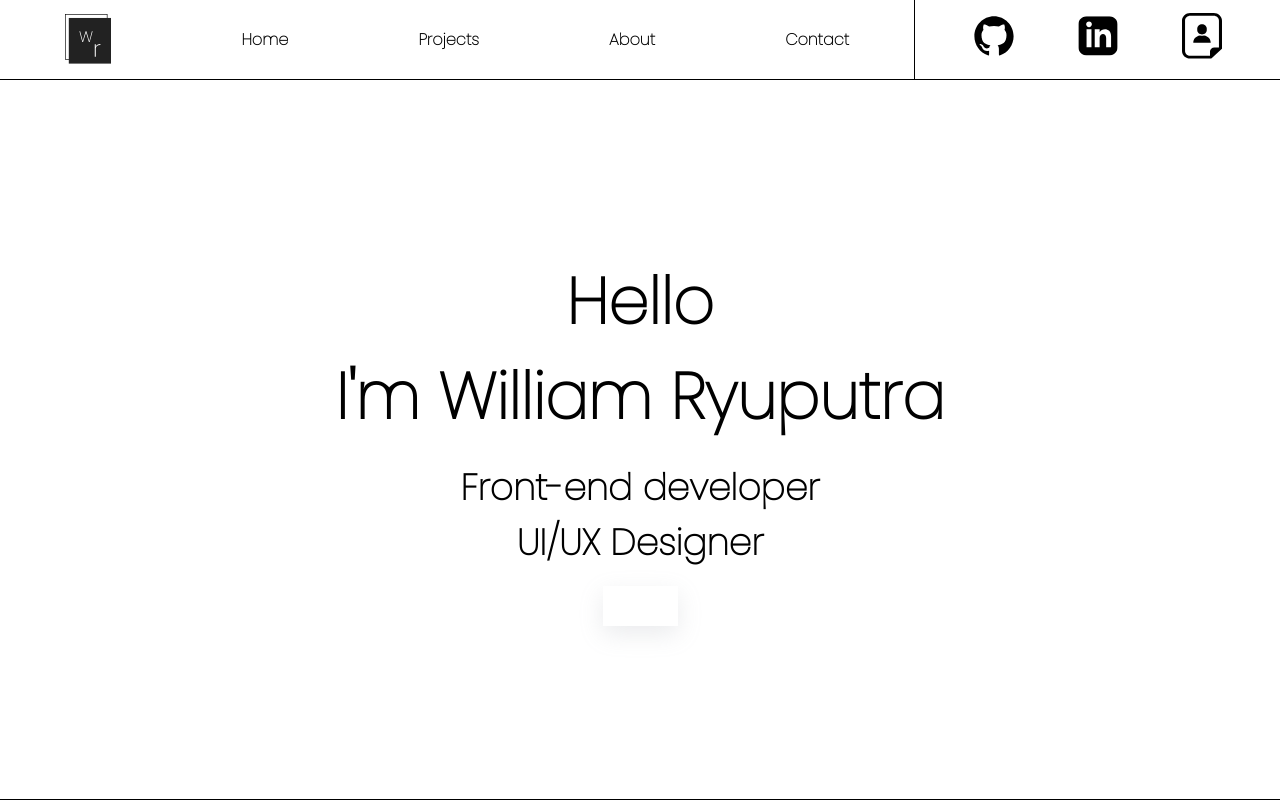
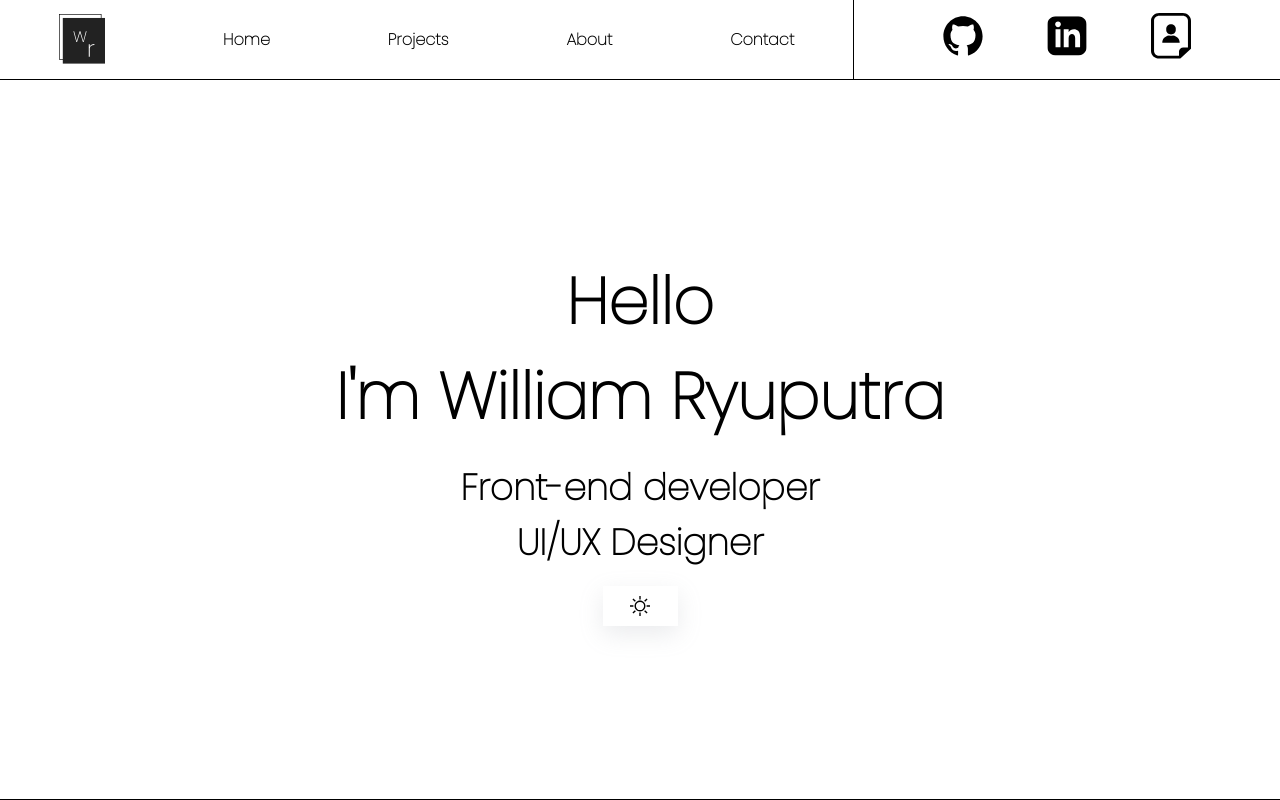
Before and after one commit to pigeonsarecheesecake/new-portfolio, a React app in the folder new-portfolio/: page / in a window 1280 px wide. Shown: the top 800 px of the page. Built offline with nearby package versions, Linux system fonts and the light colour scheme.

Commit message:
Finishes home page

```diff
--- a/new-portfolio/src/Components/Home/Home.scss
+++ b/new-portfolio/src/Components/Home/Home.scss
@@ -12,6 +12,7 @@
     text-align: center;
 }
 
+// Desktop
 @media screen and (min-width: 992px){
     .home-page{
         height: 90vh;
--- a/new-portfolio/src/Components/NavigationBar/NavigationBar.js
+++ b/new-portfolio/src/Components/NavigationBar/NavigationBar.js
@@ -13,10 +13,7 @@ export default function NavigationBar({logo, mode}) {
           <a>About</a>
           <a>Contact</a>
         </div>
-
-        <div className={`socials ${mode}`}>
-          <Socials mode={mode}/>
-        </div>
+        <Socials mode={mode}/>
    </div>
   )
 }
--- a/new-portfolio/src/Components/NavigationBar/NavigationBar.scss
+++ b/new-portfolio/src/Components/NavigationBar/NavigationBar.scss
@@ -1,7 +1,8 @@
 @import "../../Styles/mixins";
+// Navigation bar
 .navigation-bar{
     display: grid;
-    grid-template-columns: 2.5fr 1fr;
+    grid-template-columns: 1fr 1fr 1fr;
     width: 100%;
     height: 10vh;
     position: fixed;
@@ -15,17 +16,11 @@
     border-bottom: 1px solid white;
 }
 
+// Menu (logo and links)
 .menu{
     display: flex;
     align-items: center;
     justify-content: space-around;
-
+    grid-column-start: 1;
+    grid-column-end: 3;
 }
-
-.socials.light{
-    border-left: 1px solid black;
-}
-
-.socials.dark{
-    border-left: 1px solid white;
-}
--- /dev/null
+++ b/new-portfolio/src/Components/Projects/ProjectsList.js
@@ -0,0 +1,4 @@
+export const projects = [
+    {name:"Weather-app",
+    desc: "This web-app displays the current weather and the 5 day weather forecast for cities. Built with React, HTML, JavaScript, CSS"
+}];
--- a/new-portfolio/src/Components/Socials/Socials.js
+++ b/new-portfolio/src/Components/Socials/Socials.js
@@ -2,7 +2,7 @@ import React from "react";
 import "./Socials.css"
 export default function Socials({mode}){
     return(
-        <div className={`socials-svg-container ${mode}`}>
+        <div className={`socials ${mode}`}>
             <a href="https://github.com/pigeonsarecheesecake" target="_blank" rel="noopener noreferrer" className="social">
                 <svg width="40" height="40" viewBox="0 0 50 51" fill="none" xmlns="http://www.w3.org/2000/svg"><path d="M25 0.23494C11.1958 0.23494 0 11.7117 0 25.8669C0 37.192 7.1625 46.7998 17.0979 50.1896C18.3458 50.4267 18.75 49.6321 18.75 48.9571V44.1853C11.7958 45.736 10.3479 41.1607 10.3479 41.1607C9.21042 38.1981 7.57083 37.4099 7.57083 37.4099C5.30208 35.8186 7.74375 35.8527 7.74375 35.8527C10.2542 36.0322 11.575 38.495 11.575 38.495C13.8042 42.4124 17.4229 41.2803 18.85 40.6246C19.0729 38.9692 19.7208 37.8371 20.4375 37.1984C14.8854 36.547 9.04792 34.349 9.04792 24.5298C9.04792 21.7295 10.025 19.444 11.6229 17.6498C11.3646 17.0025 10.5083 14.3945 11.8667 10.8658C11.8667 10.8658 13.9667 10.178 18.7437 13.4931C20.7375 12.9249 22.875 12.6408 25 12.6302C27.125 12.6408 29.2646 12.9249 31.2625 13.4931C36.0354 10.178 38.1312 10.8658 38.1312 10.8658C39.4917 14.3966 38.6354 17.0047 38.3771 17.6498C39.9812 19.444 40.95 21.7316 40.95 24.5298C40.95 34.3746 35.1021 36.5427 29.5354 37.1771C30.4312 37.9717 31.25 39.5309 31.25 41.9233V48.9571C31.25 49.6385 31.65 50.4395 32.9187 50.1875C42.8458 46.7933 50 37.1878 50 25.8669C50 11.7117 38.8062 0.23494 25 0.23494Z" />
                 </svg>
--- a/new-portfolio/src/Components/Socials/Socials.scss
+++ b/new-portfolio/src/Components/Socials/Socials.scss
@@ -1,20 +1,26 @@
+@import "../../Styles/mixins";
 
-.socials-svg-container{
-  display: flex;
-  align-items: center;
-  justify-content:center;
-  height: 100%;
-  width: 100%;
+.socials{
+  @include flex-center(row);
 }
 
-.socials-svg-container svg{
+.socials svg{
     margin: 0 2rem;
 }
 
-.socials-svg-container.light  svg{
+// Socials modes
+.socials.light svg{
     fill: black;
 }
 
-.socials-svg-container.dark  svg{
+.socials.dark svg{
     fill: white;
 }
+
+.socials.light{
+  border-left: 1px solid black;
+}
+
+.socials.dark{
+  border-left: 1px solid white;
+}
--- a/new-portfolio/src/Components/ToggleButton/ToggleButton.js
+++ b/new-portfolio/src/Components/ToggleButton/ToggleButton.js
@@ -2,18 +2,21 @@ import React from "react";
 import './ToggleButton.css'
 
 export default function ToggleButton({mode, onToggle}){
+    // Light mode button
     if (mode === "light"){
         return(
             <button className={`toggle-container`} onClick={onToggle}>
-
-
+                <svg width="20" height="20" viewBox="0 0 20 20" fill="none" xmlns="http://www.w3.org/2000/svg"><path d="M9.31818 3.40909V0H10.6818V3.40909H9.31818ZM15.1364 5.81818L14.1818 4.86364L16.5909 2.43182L17.5455 3.40909L15.1364 5.81818ZM16.5909 10.6818V9.31818H20V10.6818H16.5909ZM9.31818 20V16.5909H10.6818V20H9.31818ZM4.84091 5.79545L2.45455 3.40909L3.40909 2.45455L5.81818 4.86364L4.84091 5.79545ZM16.6136 17.5455L14.1818 15.1364L15.1136 14.2045L17.5682 16.5682L16.6136 17.5455ZM0 10.6818V9.31818H3.40909V10.6818H0ZM3.43182 17.5455L2.45455 16.5909L4.84091 14.2045L5.34091 14.6591L5.84091 15.1364L3.43182 17.5455ZM10 15.4545C8.48485 15.4545 7.19697 14.9242 6.13636 13.8636C5.07576 12.803 4.54545 11.5152 4.54545 10C4.54545 8.48485 5.07576 7.19697 6.13636 6.13636C7.19697 5.07576 8.48485 4.54545 10 4.54545C11.5152 4.54545 12.803 5.07576 13.8636 6.13636C14.9242 7.19697 15.4545 8.48485 15.4545 10C15.4545 11.5152 14.9242 12.803 13.8636 13.8636C12.803 14.9242 11.5152 15.4545 10 15.4545ZM10 14.0909C11.1364 14.0909 12.1023 13.6932 12.8977 12.8977C13.6932 12.1023 14.0909 11.1364 14.0909 10C14.0909 8.86364 13.6932 7.89773 12.8977 7.10227C12.1023 6.30682 11.1364 5.90909 10 5.90909C8.86364 5.90909 7.89773 6.30682 7.10227 7.10227C6.30682 7.89773 5.90909 8.86364 5.90909 10C5.90909 11.1364 6.30682 12.1023 7.10227 12.8977C7.89773 13.6932 8.86364 14.0909 10 14.0909Z" fill="black"/>
+                </svg>
             </button>
         )
     }
 
+    // Light mode button
     return(
         <button className={`toggle-container`} onClick={onToggle}>
-            {mode}
+            <svg width="20" height="20" viewBox="0 0 20 20" fill="none" xmlns="http://www.w3.org/2000/svg"><path d="M10 20C7.22222 20 4.86111 19.0278 2.91667 17.0833C0.972222 15.1389 0 12.7778 0 10C0 7.22222 0.972222 4.86111 2.91667 2.91667C4.86111 0.972222 7.22222 0 10 0C10.1481 0 10.3056 0.00462963 10.4722 0.0138889C10.6389 0.0231481 10.8519 0.037037 11.1111 0.0555556C10.4444 0.648148 9.92593 1.37963 9.55556 2.25C9.18519 3.12037 9 4.03704 9 5C9 6.66667 9.58333 8.08333 10.75 9.25C11.9167 10.4167 13.3333 11 15 11C15.963 11 16.8796 10.8287 17.75 10.4861C18.6204 10.1435 19.3519 9.66667 19.9444 9.05556C19.963 9.27778 19.9769 9.45833 19.9861 9.59722C19.9954 9.73611 20 9.87037 20 10C20 12.7778 19.0278 15.1389 17.0833 17.0833C15.1389 19.0278 12.7778 20 10 20ZM10 18.3333C12.0185 18.3333 13.7778 17.7083 15.2778 16.4583C16.7778 15.2083 17.713 13.7407 18.0833 12.0556C17.6204 12.2593 17.1235 12.412 16.5926 12.5139C16.0617 12.6157 15.5309 12.6667 15 12.6667C12.8761 12.6667 11.0674 11.9199 9.57375 10.4262C8.08014 8.93262 7.33333 7.12387 7.33333 5C7.33333 4.55556 7.37963 4.0787 7.47222 3.56944C7.56481 3.06019 7.73148 2.48148 7.97222 1.83333C6.15741 2.33333 4.65278 3.34722 3.45833 4.875C2.26389 6.40278 1.66667 8.11111 1.66667 10C1.66667 12.3148 2.47685 14.2824 4.09722 15.9028C5.71759 17.5231 7.68519 18.3333 10 18.3333Z" fill="black"/>
+            </svg>
         </button>
     )
 }
--- a/new-portfolio/src/Components/ToggleButton/ToggleButton.scss
+++ b/new-portfolio/src/Components/ToggleButton/ToggleButton.scss
@@ -2,4 +2,5 @@
 
 .toggle-container{
     @include button;
+    @include flex-center(row);
 }
```
Also changed, not shown: new-portfolio/src/Components/NavigationBar/NavigationBar.css, new-portfolio/src/Components/Socials/Socials.css, new-portfolio/src/Components/ToggleButton/ToggleButton.css, 4 other files.
